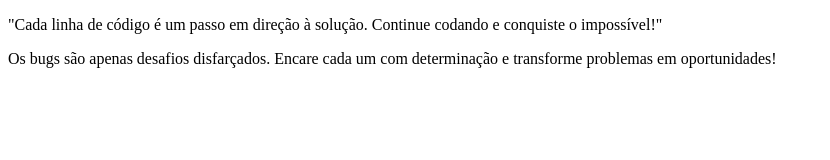
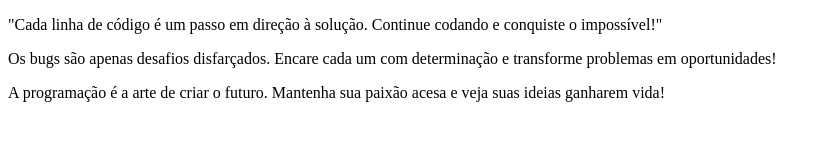
Before and after one commit to giovic16/p1, a plain HTML site: page index.html in a window 1280 px wide. Shown: the whole page, without its empty margins (0-830 px from the left). Drawn offline with Linux system fonts and the light colour scheme.

Commit message:
frase motivacional 3

```diff
--- a/index.html
+++ b/index.html
@@ -8,5 +8,6 @@
 <body>
     <p>"Cada linha de código é um passo em direção à solução. Continue codando e conquiste o impossível!"</p>
     <p>Os bugs são apenas desafios disfarçados. Encare cada um com determinação e transforme problemas em oportunidades!</p>
+    <p>A programação é a arte de criar o futuro. Mantenha sua paixão acesa e veja suas ideias ganharem vida!</p>
 </body>
 </html>
```
